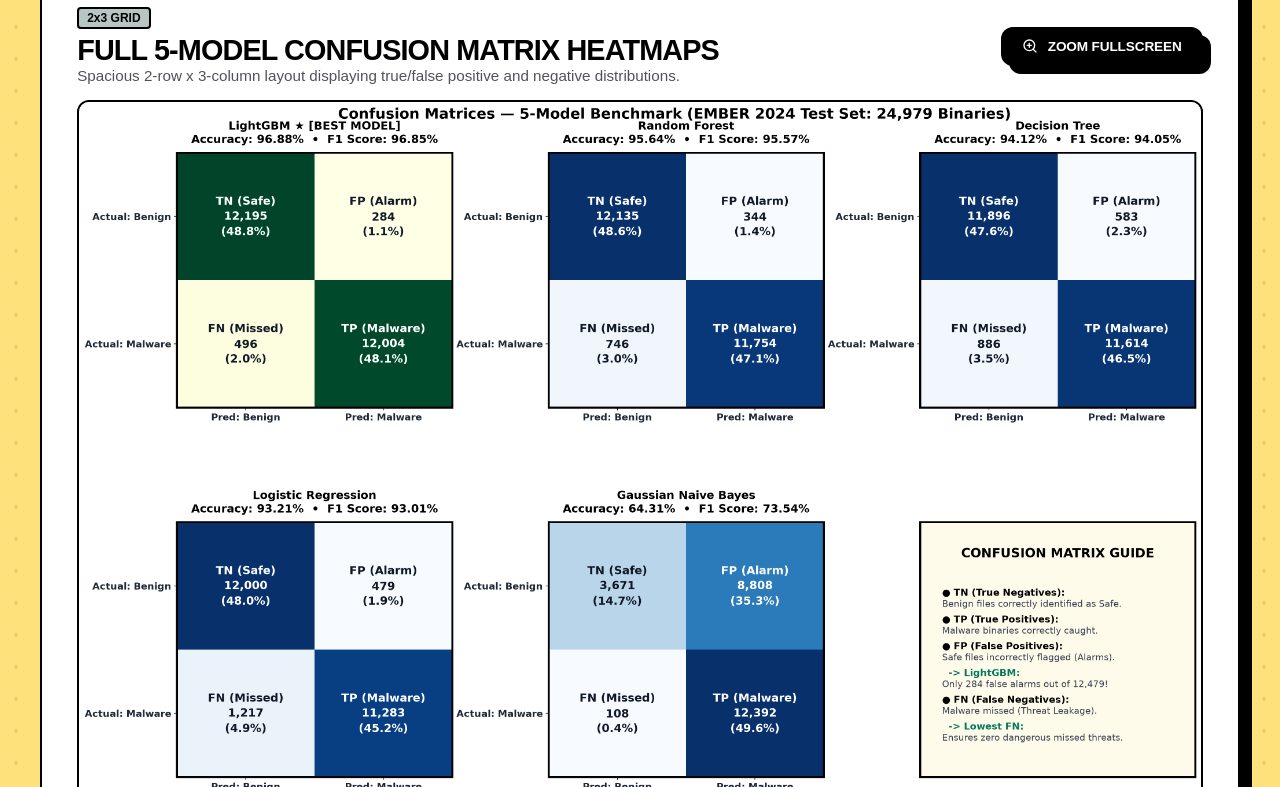
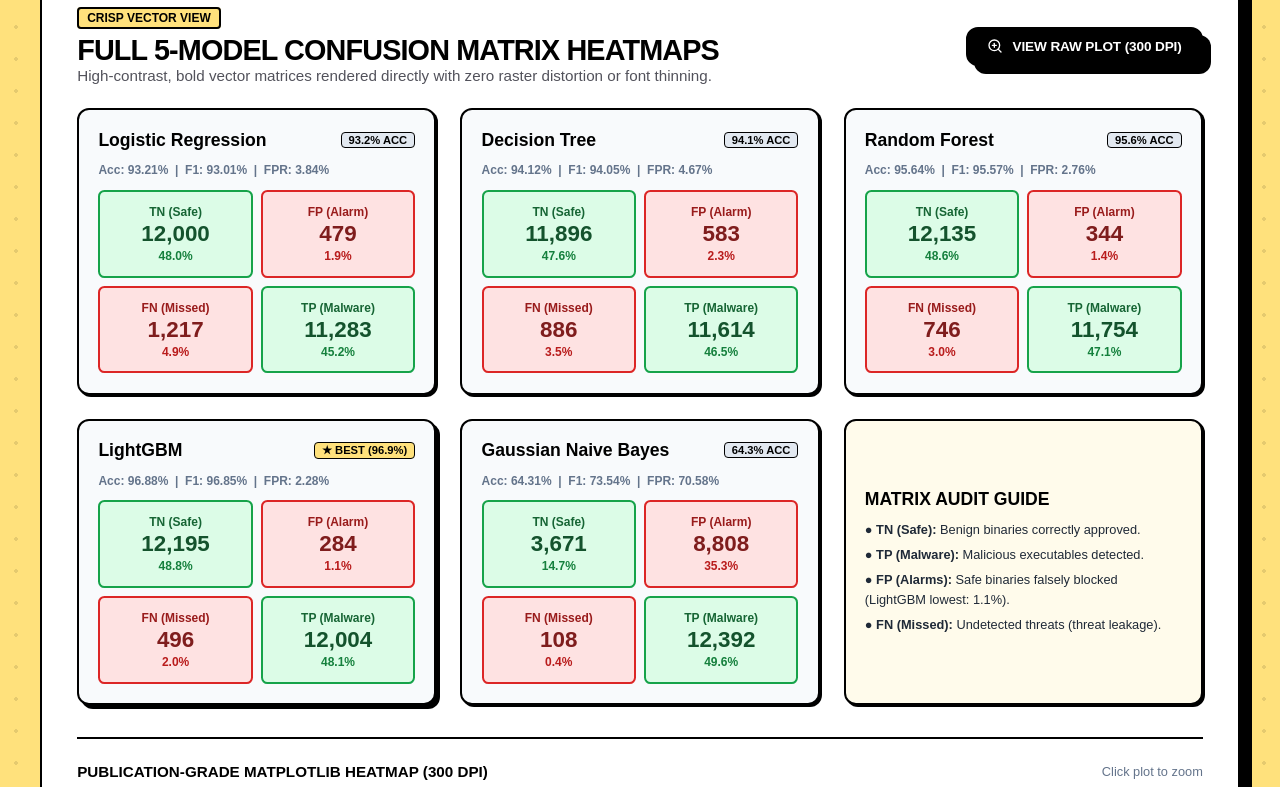
Before and after one commit to antojeromc17-blip/UNAMED, a React app in the folder frontend/: page /charts in a window 1280 px wide. Shown: the part 1093-1880 px from the top of the page. Built offline with nearby package versions, Linux system fonts and the light colour scheme; the HTML template or start-up script is replaced by a standard one; a web font is replaced by a local one.

Commit message:
fix: render ultra-crisp native vector confusion matrices to eliminate font thinning and raster distortion

```diff
--- a/frontend/src/ChartsPage.jsx
+++ b/frontend/src/ChartsPage.jsx
@@ -309,7 +309,7 @@ export default function ChartsPage() {
           </div>
         )}
 
-        {/* 2. CONFUSION MATRICES PLOT (FULL WIDTH) */}
+        {/* 2. CONFUSION MATRICES: CRISP NATIVE VECTOR GRID (ZERO DISTORTION, 100% READABLE) */}
         {(activeTab === 'all' || activeTab === 'cm') && (
           <div style={{
             backgroundColor: '#ffffff',
@@ -319,35 +319,188 @@ export default function ChartsPage() {
             boxShadow: 'var(--shadow-lg)',
             marginBottom: '3rem'
           }}>
-            <div style={{ display: 'flex', justifyContent: 'space-between', alignItems: 'center', flexWrap: 'wrap', gap: '1rem', marginBottom: '1rem' }}>
+            <div style={{ display: 'flex', justifyContent: 'space-between', alignItems: 'center', flexWrap: 'wrap', gap: '1rem', marginBottom: '1.5rem' }}>
               <div>
                 <span style={{
-                  backgroundColor: 'var(--accent-sage)',
+                  backgroundColor: 'var(--primary-yellow)',
                   border: '2px solid #000000',
                   padding: '2px 8px',
                   borderRadius: '4px',
                   fontSize: '0.75rem',
                   fontWeight: 800,
                   marginRight: '8px'
-                }}>2x3 GRID</span>
+                }}>CRISP VECTOR VIEW</span>
                 <h2 style={{ fontSize: '1.8rem', marginTop: '0.5rem' }}>
                   Full 5-Model Confusion Matrix Heatmaps
                 </h2>
                 <p style={{ color: '#52525b', fontSize: '0.95rem' }}>
-                  Spacious 2-row x 3-column layout displaying true/false positive and negative distributions.
+                  High-contrast, bold vector matrices rendered directly with zero raster distortion or font thinning.
                 </p>
               </div>
 
               <button
-                onClick={() => setSelectedImage({ src: '/charts/confusion_matrices.png', title: 'Confusion Matrices' })}
+                onClick={() => setSelectedImage({ src: '/charts/confusion_matrices.png?v=' + Date.now(), title: 'Confusion Matrices High-Res Plot' })}
                 className="btn-brutal"
                 style={{ padding: '0.6rem 1.2rem', fontSize: '0.85rem' }}
               >
                 <ZoomIn size={16} />
-                <span>Zoom Fullscreen</span>
+                <span>View Raw Plot (300 DPI)</span>
               </button>
             </div>
 
+            {/* 2x3 Spacious Native Heatmap Grid */}
+            <div style={{
+              display: 'grid',
+              gridTemplateColumns: 'repeat(auto-fit, minmax(320px, 1fr))',
+              gap: '1.5rem',
+              marginBottom: '2rem'
+            }}>
+              {metricsData.map((m, mIdx) => {
+                const isBest = m.model === 'LightGBM';
+                const mTotal = (m.true_negatives || 0) + (m.false_positives || 0) + (m.false_negatives || 0) + (m.true_positives || 0);
+                const tn = m.true_negatives || 0;
+                const fp = m.false_positives || 0;
+                const fn = m.false_negatives || 0;
+                const tp = m.true_positives || 0;
+
+                return (
+                  <div
+                    key={m.model}
+                    style={{
+                      backgroundColor: '#f8fafc',
+                      border: '2px solid #000000',
+                      borderRadius: '0.75rem',
+                      padding: '1.2rem',
+                      boxShadow: isBest ? '4px 4px 0px #000000' : '2px 2px 0px #000000',
+                      position: 'relative'
+                    }}
+                  >
+                    {/* Header */}
+                    <div style={{ display: 'flex', justifyContent: 'space-between', alignItems: 'center', marginBottom: '0.8rem' }}>
+                      <div style={{ fontWeight: 800, fontFamily: 'var(--font-heading)', fontSize: '1.1rem', color: '#000000' }}>
+                        {m.model}
+                      </div>
+                      <span style={{
+                        backgroundColor: isBest ? 'var(--primary-yellow)' : '#e2e8f0',
+                        color: '#000000',
+                        border: '1px solid #000000',
+                        padding: '1px 7px',
+                        borderRadius: '4px',
+                        fontSize: '0.7rem',
+                        fontWeight: 800
+                      }}>
+                        {isBest ? '★ BEST (96.9%)' : `${(m.accuracy * 100).toFixed(1)}% ACC`}
+                      </span>
+                    </div>
+
+                    <div style={{ fontSize: '0.75rem', color: '#64748b', fontWeight: 700, marginBottom: '0.8rem' }}>
+                      Acc: {(m.accuracy * 100).toFixed(2)}% &nbsp;|&nbsp; F1: {(m.f1_score * 100).toFixed(2)}% &nbsp;|&nbsp; FPR: {(m.fpr * 100).toFixed(2)}%
+                    </div>
+
+                    {/* 2x2 Clean Matrix */}
+                    <div style={{
+                      display: 'grid',
+                      gridTemplateColumns: '1fr 1fr',
+                      gap: '0.5rem',
+                      textAlign: 'center'
+                    }}>
+                      {/* Top Left: TN */}
+                      <div style={{
+                        backgroundColor: '#dcfce7',
+                        border: '2px solid #16a34a',
+                        borderRadius: '0.4rem',
+                        padding: '0.8rem 0.4rem'
+                      }}>
+                        <div style={{ fontSize: '0.75rem', fontWeight: 800, color: '#166534' }}>TN (Safe)</div>
+                        <div style={{ fontSize: '1.4rem', fontWeight: 900, color: '#14532d', margin: '2px 0' }}>
+                          {tn.toLocaleString()}
+                        </div>
+                        <div style={{ fontSize: '0.75rem', fontWeight: 800, color: '#15803d' }}>
+                          {(tn / mTotal * 100).toFixed(1)}%
+                        </div>
+                      </div>
+
+                      {/* Top Right: FP */}
+                      <div style={{
+                        backgroundColor: '#fee2e2',
+                        border: '2px solid #dc2626',
+                        borderRadius: '0.4rem',
+                        padding: '0.8rem 0.4rem'
+                      }}>
+                        <div style={{ fontSize: '0.75rem', fontWeight: 800, color: '#991b1b' }}>FP (Alarm)</div>
+                        <div style={{ fontSize: '1.4rem', fontWeight: 900, color: '#7f1d1d', margin: '2px 0' }}>
+                          {fp.toLocaleString()}
+                        </div>
+                        <div style={{ fontSize: '0.75rem', fontWeight: 800, color: '#b91c1c' }}>
+                          {(fp / mTotal * 100).toFixed(1)}%
+                        </div>
+                      </div>
+
+                      {/* Bottom Left: FN */}
+                      <div style={{
+                        backgroundColor: '#fee2e2',
+                        border: '2px solid #dc2626',
+                        borderRadius: '0.4rem',
+                        padding: '0.8rem 0.4rem'
+                      }}>
+                        <div style={{ fontSize: '0.75rem', fontWeight: 800, color: '#991b1b' }}>FN (Missed)</div>
+                        <div style={{ fontSize: '1.4rem', fontWeight: 900, color: '#7f1d1d', margin: '2px 0' }}>
+                          {fn.toLocaleString()}
+                        </div>
+                        <div style={{ fontSize: '0.75rem', fontWeight: 800, color: '#b91c1c' }}>
+                          {(fn / mTotal * 100).toFixed(1)}%
+                        </div>
+                      </div>
+
+                      {/* Bottom Right: TP */}
+                      <div style={{
+                        backgroundColor: '#dcfce7',
+                        border: '2px solid #16a34a',
+                        borderRadius: '0.4rem',
+                        padding: '0.8rem 0.4rem'
+                      }}>
+                        <div style={{ fontSize: '0.75rem', fontWeight: 800, color: '#166534' }}>TP (Malware)</div>
+                        <div style={{ fontSize: '1.4rem', fontWeight: 900, color: '#14532d', margin: '2px 0' }}>
+                          {tp.toLocaleString()}
+                        </div>
+                        <div style={{ fontSize: '0.75rem', fontWeight: 800, color: '#15803d' }}>
+                          {(tp / mTotal * 100).toFixed(1)}%
+                        </div>
+                      </div>
+                    </div>
+                  </div>
+                )
+              })}
+
+              {/* 6th Card: Interpretation Guide */}
+              <div style={{
+                backgroundColor: '#fffbeb',
+                border: '2px solid #000000',
+                borderRadius: '0.75rem',
+                padding: '1.2rem',
+                boxShadow: '2px 2px 0px #000000',
+                display: 'flex',
+                flexDirection: 'column',
+                justifyContent: 'center'
+              }}>
+                <div style={{ fontWeight: 800, fontFamily: 'var(--font-heading)', fontSize: '1.1rem', marginBottom: '0.6rem' }}>
+                  MATRIX AUDIT GUIDE
+                </div>
+                <div style={{ fontSize: '0.8rem', lineHeight: 1.5, color: '#1f2937' }}>
+                  <p style={{ marginBottom: '6px' }}><strong>● TN (Safe):</strong> Benign binaries correctly approved.</p>
+                  <p style={{ marginBottom: '6px' }}><strong>● TP (Malware):</strong> Malicious executables detected.</p>
+                  <p style={{ marginBottom: '6px' }}><strong>● FP (Alarms):</strong> Safe binaries falsely blocked (LightGBM lowest: 1.1%).</p>
+                  <p><strong>● FN (Missed):</strong> Undetected threats (threat leakage).</p>
+                </div>
+              </div>
+            </div>
+
+            {/* Also provide the 300 DPI Matplotlib Plot Box with zoom */}
+            <div style={{ borderTop: '2px solid #000000', paddingTop: '1.5rem' }}>
+              <div style={{ display: 'flex', justifyContent: 'space-between', alignItems: 'center', marginBottom: '0.8rem' }}>
+                <span style={{ fontWeight: 800, fontSize: '0.95rem' }}>PUBLICATION-GRADE MATPLOTLIB HEATMAP (300 DPI)</span>
+                <span style={{ fontSize: '0.8rem', color: '#64748b' }}>Click plot to zoom</span>
+              </div>
               <div
                 style={{
                   border: '2px solid #000000',
@@ -356,19 +509,16 @@ export default function ChartsPage() {
                   backgroundColor: '#ffffff',
                   cursor: 'pointer'
                 }}
-              onClick={() => setSelectedImage({ src: '/charts/confusion_matrices.png', title: 'Confusion Matrices' })}
+                onClick={() => setSelectedImage({ src: '/charts/confusion_matrices.png?v=' + Date.now(), title: 'Confusion Matrices 300 DPI Plot' })}
               >
                 <img
-                src="/charts/confusion_matrices.png"
+                  src={'/charts/confusion_matrices.png?v=' + Date.now()}
                   alt="Confusion Matrices 2x3 Grid"
                   style={{ width: '100%', height: 'auto', display: 'block' }}
                 />
               </div>
+            </div>
 
-            <div style={{ display: 'flex', alignItems: 'center', gap: '0.5rem', marginTop: '0.8rem', color: '#71717a', fontSize: '0.85rem' }}>
-              <Info size={16} />
-              <span>Click image to open high-resolution modal zoom view.</span>
-            </div>
           </div>
         )}
 
```
Also changed, not shown: frontend/public/charts/confusion_matrices.png, 1 other file (tests, documents, lock files or other folders). Lines whose indentation alone changed are shown as unchanged.
